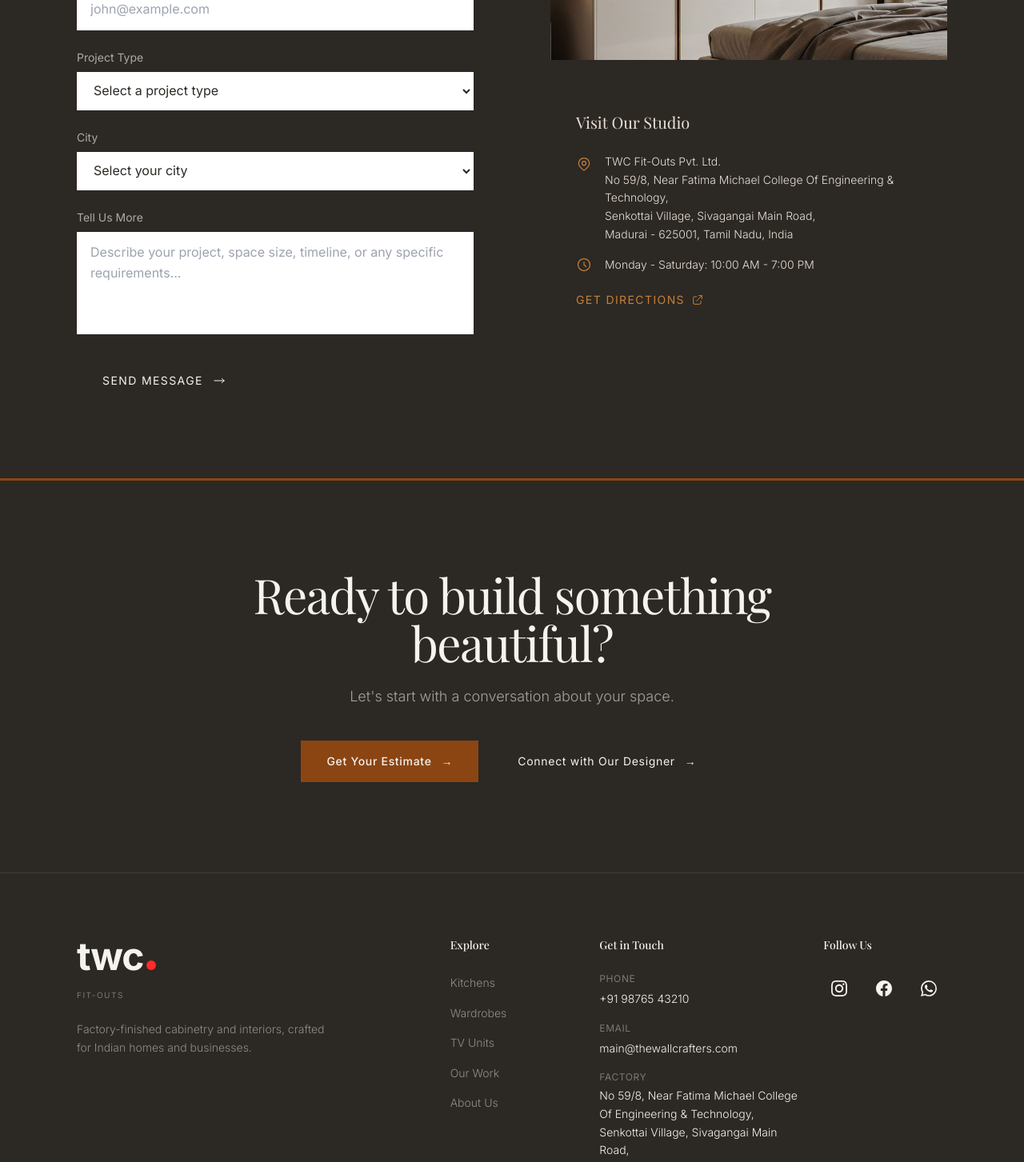
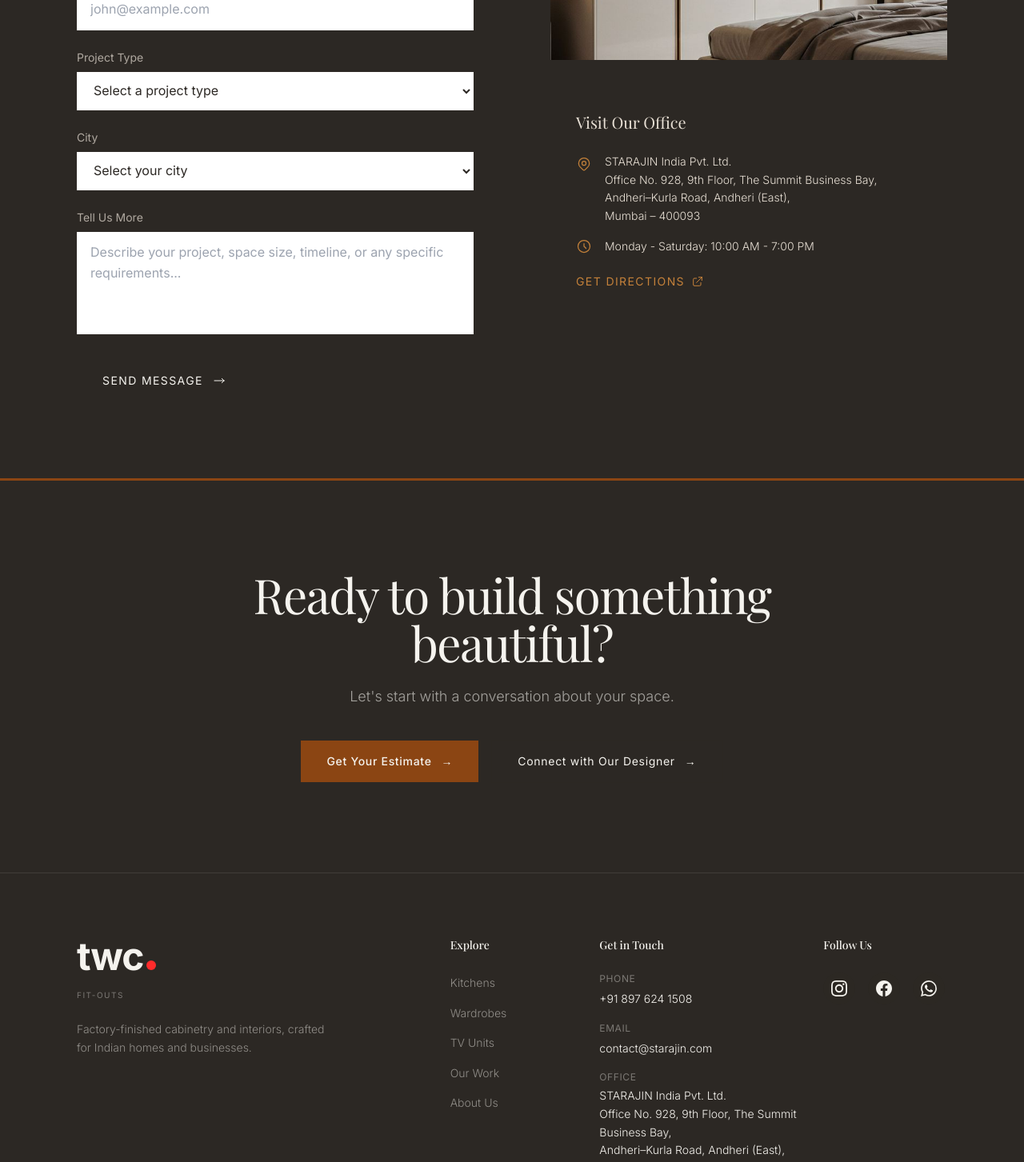
Before and after one commit to thewallcrafters/thewallcrafters, a Next.js app: page /contact in a window 1280 px wide. Shown: the part 1280-2733 px from the top of the page at 80% size. Built offline with nearby package versions, Linux system fonts and the light colour scheme.

Commit message:
Update contact info to STARAJIN India - address, email, phone

```diff
--- a/app/contact/ContactClient.tsx
+++ b/app/contact/ContactClient.tsx
@@ -14,8 +14,8 @@ const contactMethods = [
     ),
     title: 'Email Us',
     description: 'For project inquiries and quotes',
-    value: 'main@thewallcrafters.com',
-    href: 'mailto:main@thewallcrafters.com',
+    value: 'contact@starajin.com',
+    href: 'mailto:contact@starajin.com',
   },
   {
     icon: (
@@ -25,8 +25,8 @@ const contactMethods = [
     ),
     title: 'Call Us',
     description: 'Mon-Sat, 10AM - 7PM IST',
-    value: '+91 99522 17602',
-    href: 'tel:+919952217602',
+    value: '+91 897 624 1508',
+    href: 'tel:+918976241508',
   },
   {
     icon: (
@@ -37,21 +37,21 @@ const contactMethods = [
     title: 'WhatsApp',
     description: 'Quick responses, share images',
     value: 'Chat with us',
-    href: 'https://wa.me/919043050410',
+    href: 'https://wa.me/918976241508',
   },
 ];
 
 // Office Location
 const officeInfo = {
-  title: 'Visit Our Studio',
+  title: 'Visit Our Office',
   address: [
-    'TWC Fit-Outs Pvt. Ltd.',
-    'No 59/8, Near Fatima Michael College Of Engineering & Technology,',
-    'Senkottai Village, Sivagangai Main Road,',
-    'Madurai - 625001, Tamil Nadu, India',
+    'STARAJIN India Pvt. Ltd.',
+    'Office No. 928, 9th Floor, The Summit Business Bay,',
+    'Andheri–Kurla Road, Andheri (East),',
+    'Mumbai – 400093',
   ],
   hours: 'Monday - Saturday: 10:00 AM - 7:00 PM',
-  mapUrl: 'https://www.google.com/maps/search/?api=1&query=No+59%2F8%2C+Near+Fatima+Michael+College+Of+Engineering+%26+Technology%2C+Senkottai+Village%2C+Sivagangai+Main+Road%2C+Madurai%2C+Tamil+Nadu+625001',
+  mapUrl: 'https://www.google.com/maps/search/?api=1&query=The+Summit+Business+Bay+Andheri+Kurla+Road+Andheri+East+Mumbai+400093',
 };
 
 export default function ContactPage() {
--- a/components/Footer.tsx
+++ b/components/Footer.tsx
@@ -124,22 +124,23 @@ export default function Footer() {
             <div className="space-y-4">
               <div>
                 <p className="text-twc-warm/40 text-xs uppercase tracking-wider mb-1">Phone</p>
-                <a href="tel:+919876543210" className="text-twc-warm/70 text-sm font-light hover:text-twc-warm transition-colors">
-                  +91 98765 43210
+                <a href="tel:+918976241508" className="text-twc-warm/70 text-sm font-light hover:text-twc-warm transition-colors">
+                  +91 897 624 1508
                 </a>
               </div>
               <div>
                 <p className="text-twc-warm/40 text-xs uppercase tracking-wider mb-1">Email</p>
-                <a href="mailto:main@thewallcrafters.com" className="text-twc-warm/70 text-sm font-light hover:text-twc-warm transition-colors">
-                  main@thewallcrafters.com
+                <a href="mailto:contact@starajin.com" className="text-twc-warm/70 text-sm font-light hover:text-twc-warm transition-colors">
+                  contact@starajin.com
                 </a>
               </div>
               <div>
-                <p className="text-twc-warm/40 text-xs uppercase tracking-wider mb-1">Factory</p>
+                <p className="text-twc-warm/40 text-xs uppercase tracking-wider mb-1">Office</p>
                 <p className="text-twc-warm/70 text-sm font-light leading-relaxed">
-                  No 59/8, Near Fatima Michael College Of Engineering & Technology,<br />
-                  Senkottai Village, Sivagangai Main Road,<br />
-                  Madurai - 625001, Tamil Nadu
+                  STARAJIN India Pvt. Ltd.<br />
+                  Office No. 928, 9th Floor, The Summit Business Bay,<br />
+                  Andheri–Kurla Road, Andheri (East),<br />
+                  Mumbai – 400093
                 </p>
               </div>
             </div>
```
